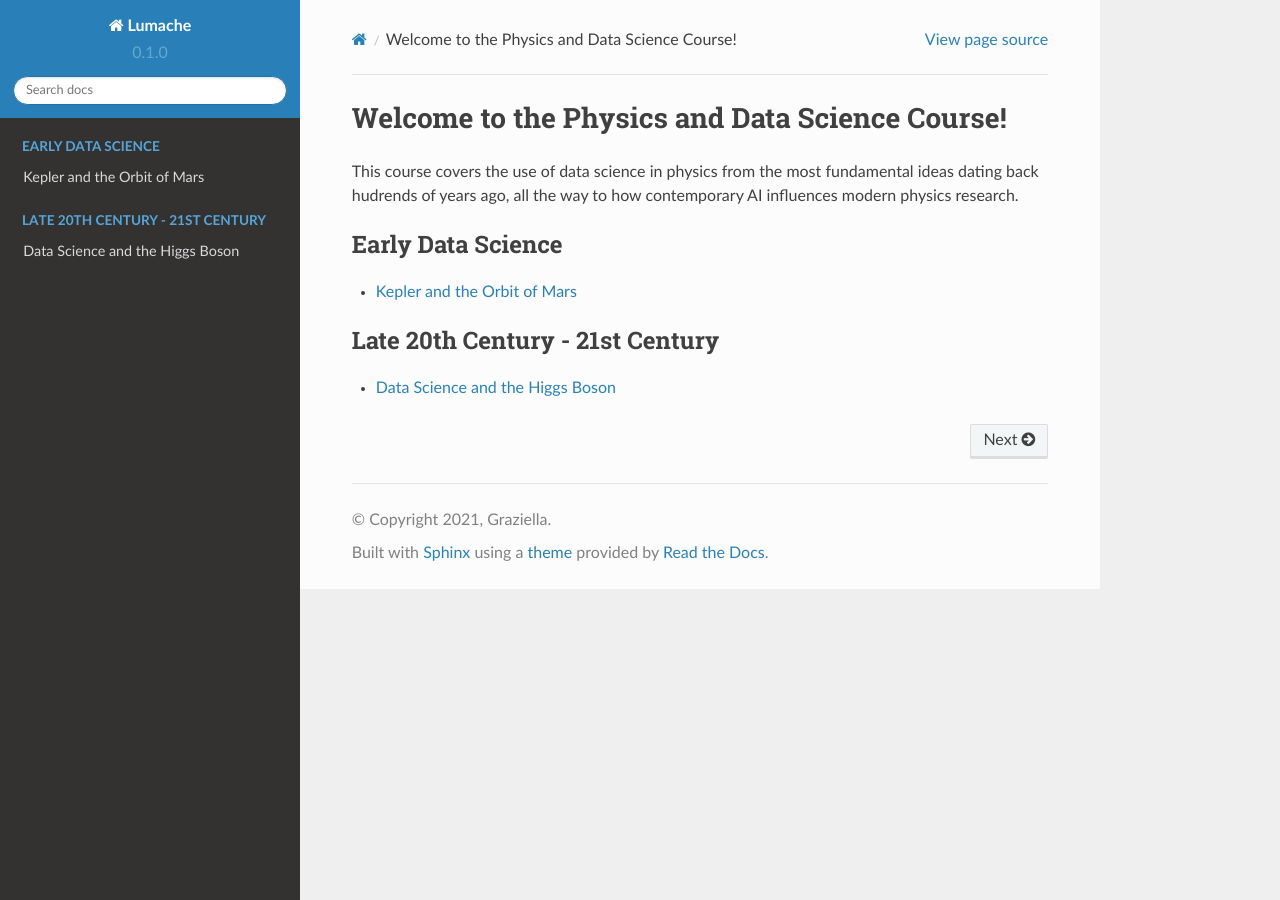
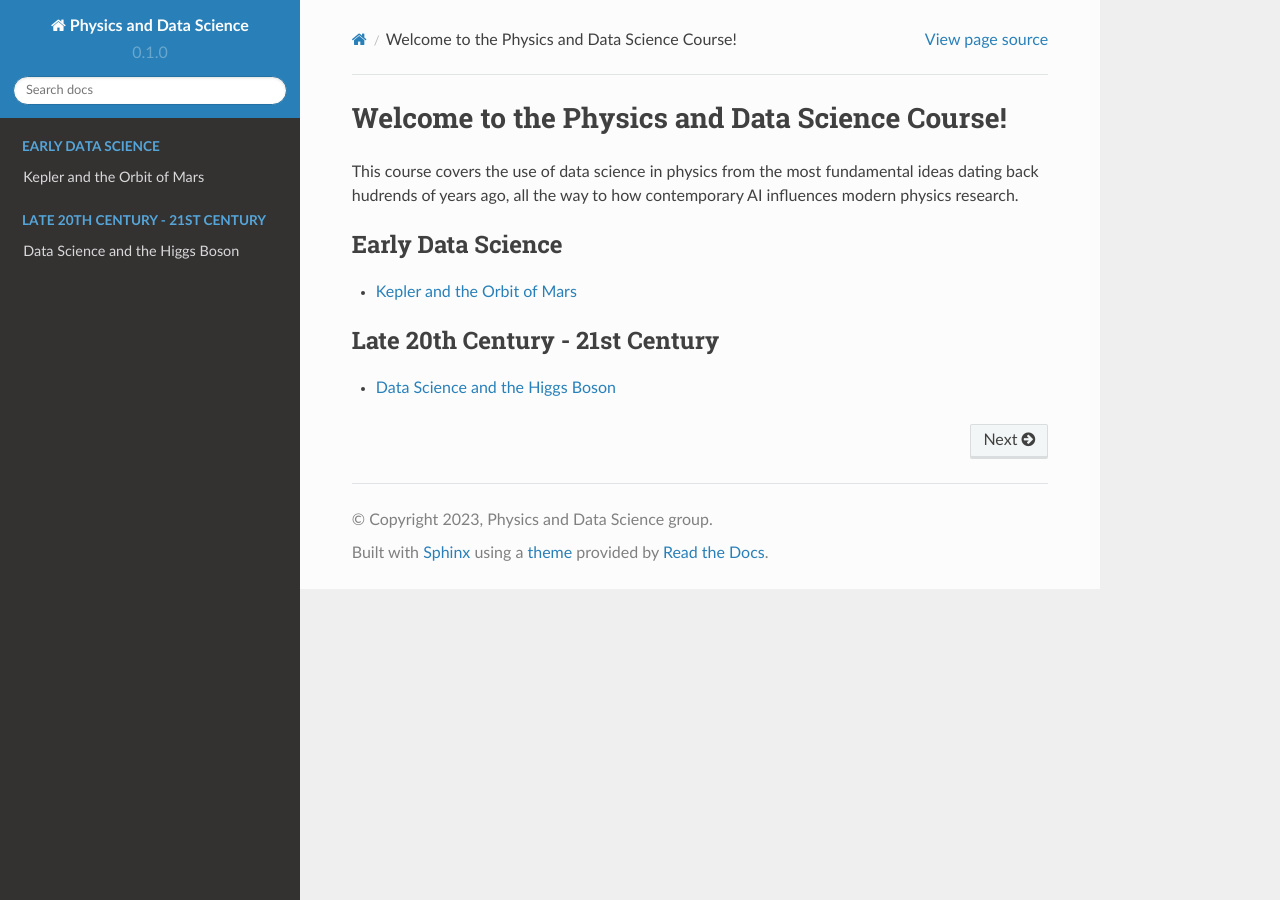
Before and after one commit to PhysData/course, a Sphinx documentation site: the page built from docs/index.rst, in a window 1280 px wide. Built offline with Sphinx 7.4.7 and the Read the Docs theme 2.0.0, drawn with Linux system fonts in a browser that asks for light colours; formulas are drawn with MathJax 3; pages that are not in the unit, such as notebooks, are missing from menus.

Commit message:
Added new conf

```diff
--- a/docs/conf.py
+++ b/docs/conf.py
@@ -2,9 +2,9 @@
 
 # -- Project information
 
-project = 'Lumache'
-copyright = '2021, Graziella'
-author = 'Graziella'
+project = 'Physics and Data Science'
+copyright = '2023, Physics and Data Science group'
+author = 'Alex, Fabienne, Simona, Josh, Jakub'
 
 release = '0.1'
 version = '0.1.0'
@@ -37,3 +37,5 @@ html_theme = 'sphinx_rtd_theme'
 epub_show_urls = 'footnote'
 
 nbsphinx_execute = 'never'
+nb_execution_mode = "off"
+nb_execution_allow_errors = False
```
